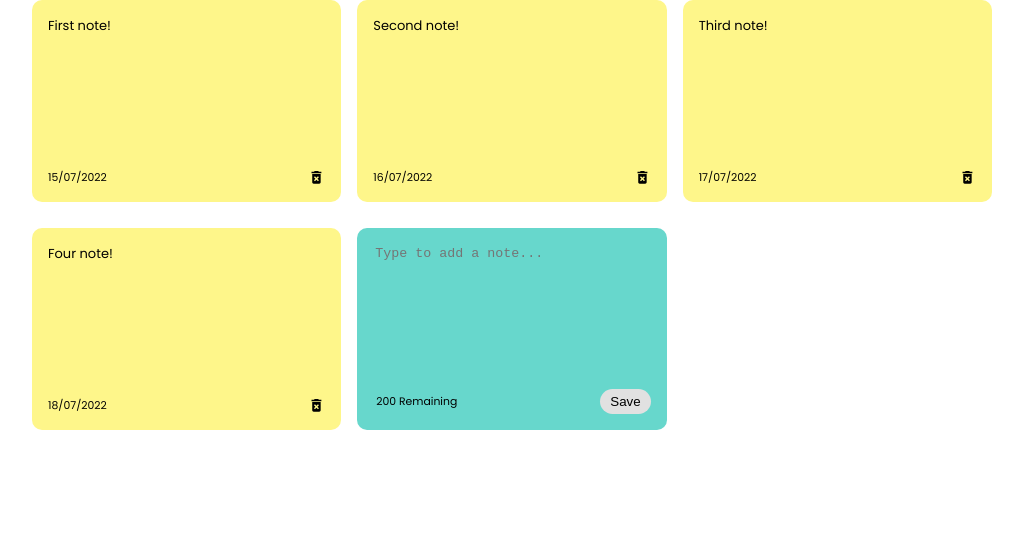
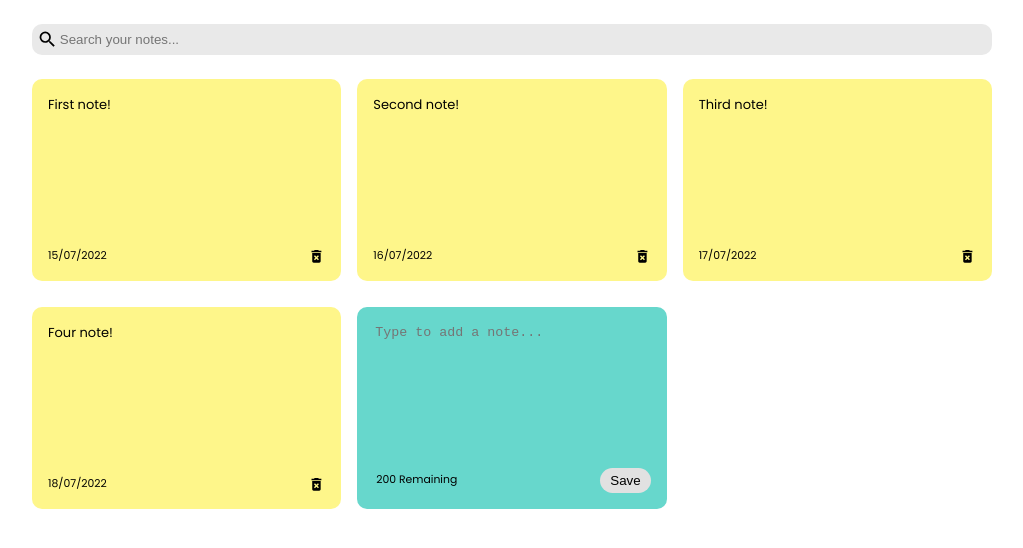
Before and after one commit to gabrielsav/react-notes-app, a React (Create React App) app: page / in a window 1280 px wide. Shown: the top 548 px of the page, without its empty margins (128-1151 px from the left). Built offline with nearby package versions, Linux system fonts and the light colour scheme; the HTML template or start-up script is replaced by a standard one.

Commit message:
feat: added search-bar

```diff
--- a/src/App.js
+++ b/src/App.js
@@ -1,6 +1,7 @@
 import { useState } from 'react';
 import{ nanoid } from 'nanoid';
 import NotesList from './components/NotesList';
+import Search from './components/Search';
 
 const App = () => {
   const [notes, setNotes] = useState([
@@ -28,6 +29,8 @@
 
 ]);
 
+const[searchText, setSearchText] = useState('');
+
 const addNote = (text) => {
   const date = new Date();
   const newNote = {
@@ -47,7 +50,11 @@
 
   return (
     <div className="container">
-      <NotesList notes={notes}
+      <Search handleSearchNote={setSearchText} />
+      <NotesList
+        notes={notes.filter((note) =>
+        note.text.toLowerCase().includes(searchText)
+      )}
       handleAddNote={addNote}
       handleDeleteNote={deleteNote}
       />
--- a/src/components/Search.js
+++ b/src/components/Search.js
@@ -1,5 +1,16 @@
 import React from "react";
+import { MdSearch } from "react-icons/md";
 
-const Search = () => {
-    return <div></div>
+const Search = ({handleSearchNote}) => {
+    return <div className="search">
+    <MdSearch className="search-icons" size="1.3em" />
+    <input
+        onChange={(event) =>
+        handleSearchNote(event.target.value)
+        }
+        type='text'
+        placeholder="Search your notes..." />
+    </div>
 };
+
+export default Search;
--- a/src/index.css
+++ b/src/index.css
@@ -81,3 +81,22 @@
   cursor: pointer;
 
 }
+
+.search{
+  display: flex;
+  align-items: center;
+  background-color: rgb(233,233,233);
+  border-radius: 10px;
+  padding: 5px;
+  margin-bottom: 1.5em;
+  margin-top: 1.5em; /* margin-top */
+}
+
+.search input{
+  border: none;
+  background-color: rgb(233,233,233);
+}
+
+.search input:focus{
+  outline: none;
+}
```
